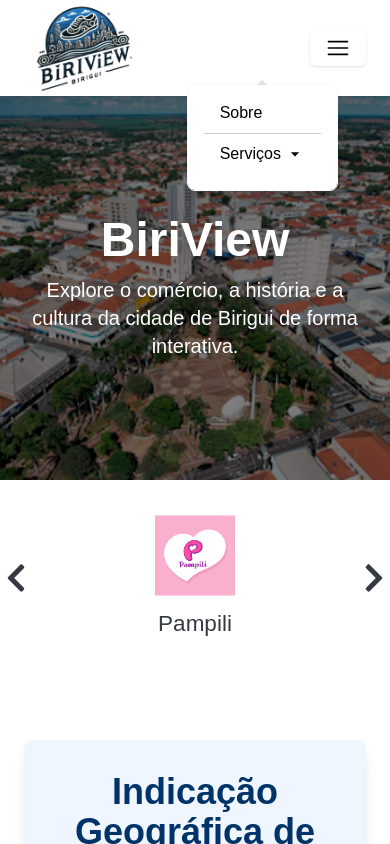
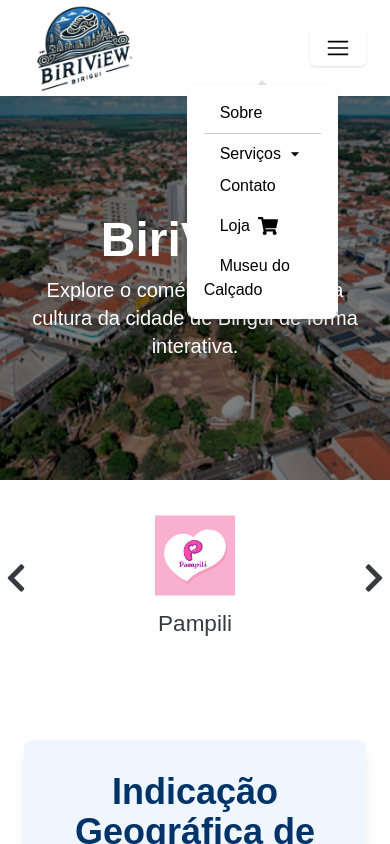
Before and after one commit to raulzera99/biri-view, a Next.js app: page / in a window 390 px wide. Both pictures are taken after a click on the button 338 px from the left and 47 px from the top of the page. Shown: the top 844 px of the page. Built offline with nearby package versions, Linux system fonts and the light colour scheme.

Commit message:
feat: apresentacao

```diff
--- a/src/components/common/nav-bar.tsx
+++ b/src/components/common/nav-bar.tsx
@@ -207,6 +207,24 @@ export const Navbar: React.FC = () => {
                   </MenuItem>
                 </Menu>
               </div>
+              <Link href="/contact" passHref>
+                <span className="text-black dark:text-white px-4 my-4">
+                  Contato
+                </span>
+              </Link>
+              {/* <Separator orientation="horizontal" size="2px" length="24px" /> */}
+              <Link href="/shop" passHref>
+                <span className="text-black dark:text-white px-4 flex items-center my-4">
+                  Loja
+                  <FaShoppingCart size={20} className="ml-2" />
+                </span>
+              </Link>
+              {/* <Separator orientation="horizontal" size="2px" length="24px" /> */}
+              <Link href="https://museubirigui.com.br/" passHref target="blank">
+                <span className="text-black dark:text-white px-4 my-4">
+                  Museu do Calçado
+                </span>
+              </Link>
             </div>
           </PopoverContent>
         </Popover>
--- a/src/pages/index.tsx
+++ b/src/pages/index.tsx
@@ -312,7 +312,7 @@ export default function Home() {
             {/* Desenvolvedor: Raul Dantas */}
             <motion.div
               className="bg-white dark:bg-gray-800 rounded-lg shadow-lg p-6 transition-transform transform hover:scale-105"
-              whileHover={{ translateY: -10 }}
+              // whileHover={{ translateY: -10 }}
             >
               <div className="flex items-center space-x-4">
                 <div className="relative w-16 h-16 rounded-full overflow-hidden border-2 border-blue-500">
@@ -361,7 +361,7 @@ export default function Home() {
             {/* Desenvolvedor: João Ribeiro */}
             <motion.div
               className="bg-white dark:bg-gray-800 rounded-lg shadow-lg p-6 transition-transform transform hover:scale-105"
-              whileHover={{ translateY: -10 }}
+              // whileHover={{ translateY: -10 }}
             >
               <div className="flex items-center space-x-4">
                 <div className="relative w-16 h-16 rounded-full overflow-hidden border-2 border-blue-500">
```
